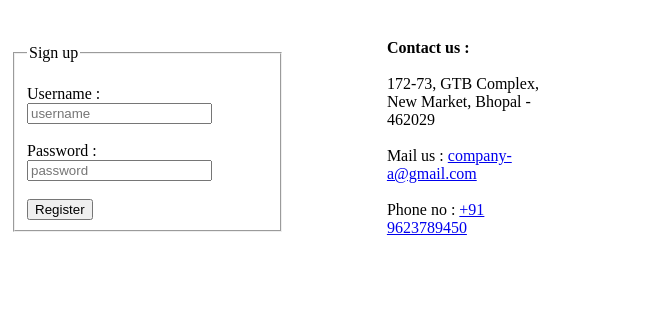
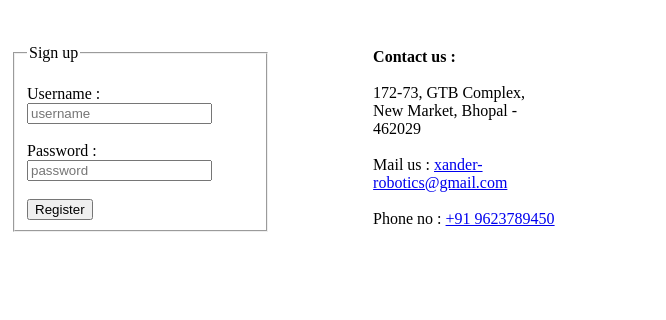
Before and after one commit to ParitoshSahu/WebTech-Lab, a plain HTML site: page Exp2/index.html in a window 1280 px wide. Shown: the part 1098-1418 px from the top of the page, 0-666 px from the left. Drawn offline with Linux system fonts and the light colour scheme; grey boxes are pictures that could not be loaded.

Commit message:
Update index.html

```diff
--- a/Exp2/index.html
+++ b/Exp2/index.html
@@ -84,7 +84,7 @@
                     <b> Contact us : </b> <br><br>
                     172-73, GTB Complex, <br>
                     New Market, Bhopal - 462029 <br><br>
-                    Mail us : <a href="mailto:company-1@gmail.com"> company-a@gmail.com </a> <br><br>
+                    Mail us : <a href="mailto:xander-robotics@gmail.com"> xander-robotics@gmail.com </a> <br><br>
                     Phone no : <a href="tel:9623789450 "> +91 9623789450 </a> <br>
                 </td>
                 <td style="padding-right: 100px;">
```
